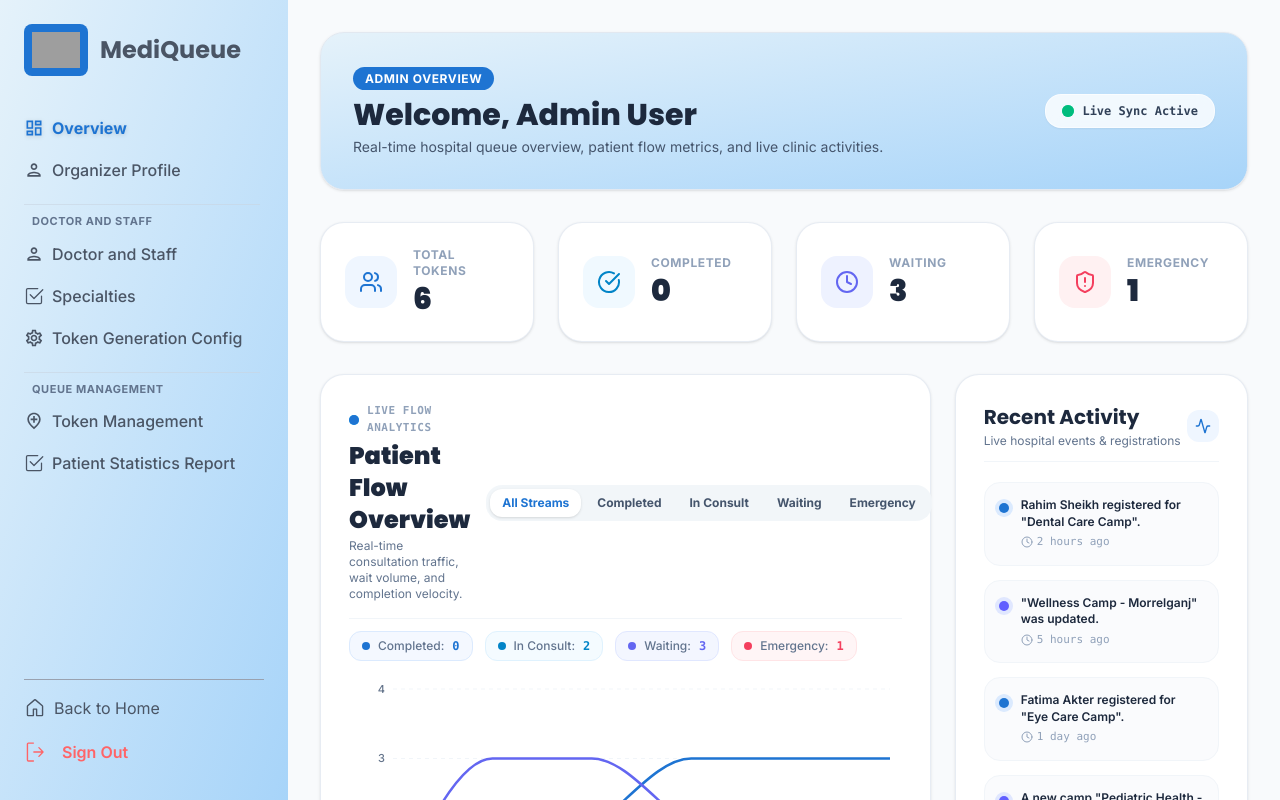
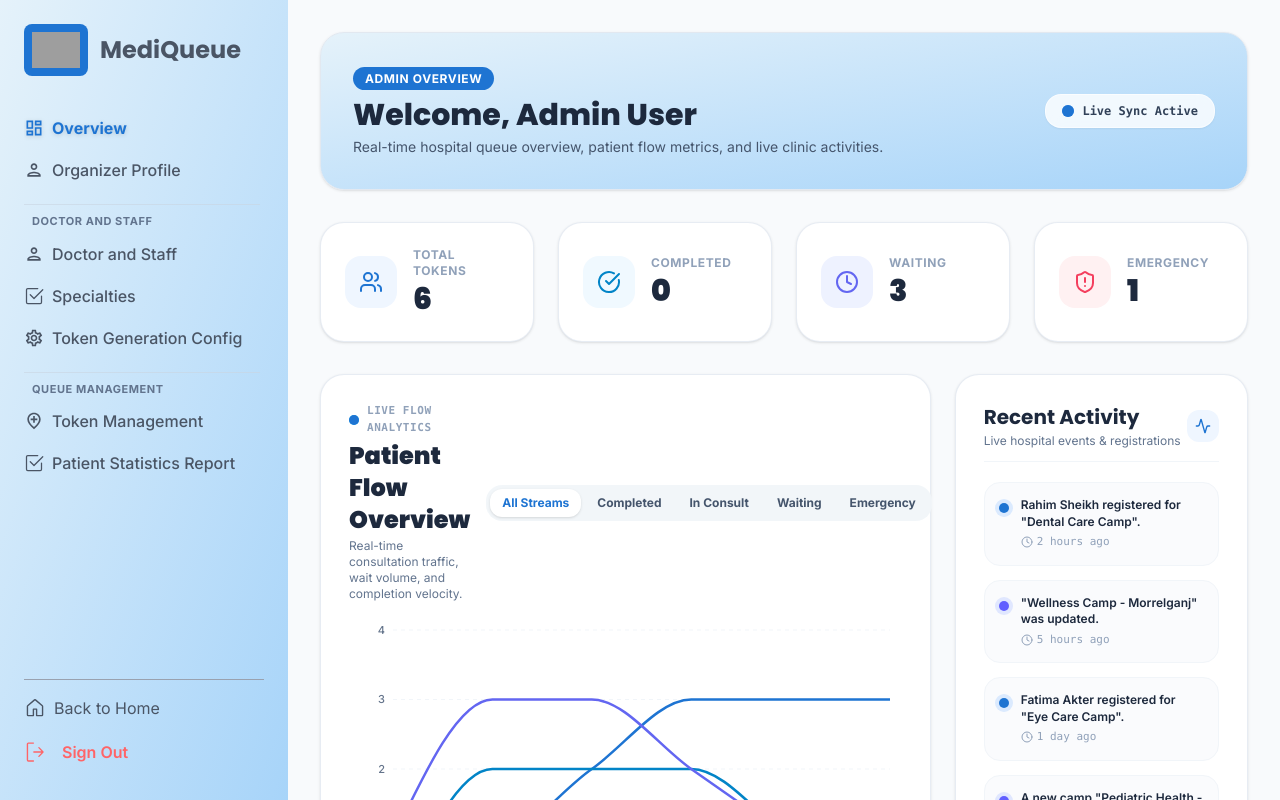
Before and after one commit to Taaanim/mediqueue, a React (Vite) app: page /admin/dashboard in a window 1280 px wide. Built offline with nearby package versions, Linux system fonts and the light colour scheme; grey boxes are pictures that could not be loaded.

Commit message:
style: change live sync indicator dot to theme blue

```diff
--- a/src/pages/Overview/Overview.jsx
+++ b/src/pages/Overview/Overview.jsx
@@ -209,8 +209,8 @@ const Overview = () => {
         </div>
         <div className="flex items-center gap-2 px-4 py-2 bg-white/80 backdrop-blur-sm rounded-2xl border border-white/60 shadow-xs">
           <span className="relative flex h-3 w-3">
-            <span className="animate-ping absolute inline-flex h-full w-full rounded-full bg-emerald-400 opacity-75"></span>
-            <span className="relative inline-flex rounded-full h-3 w-3 bg-emerald-500"></span>
+            <span className="animate-ping absolute inline-flex h-full w-full rounded-full bg-blue-400 opacity-75"></span>
+            <span className="relative inline-flex rounded-full h-3 w-3 bg-[#1e74d2]"></span>
           </span>
           <span className="text-xs font-bold text-slate-700 font-mono">Live Sync Active</span>
         </div>
@@ -294,30 +294,6 @@ const Overview = () => {
                     {tab.label}
                   </button>
                 ))}
-              </div>
-            </div>
-
-            {/* Quick Metrics Bar */}
-            <div className="flex flex-wrap items-center gap-2 sm:gap-3 mt-4 pt-3 border-t border-slate-100">
-              <div className="flex items-center gap-2 px-3 py-1.5 rounded-xl bg-blue-50/70 border border-blue-100 text-xs">
-                <span className="w-2 h-2 rounded-full bg-[#1e74d2]"></span>
-                <span className="text-slate-500 font-medium">Completed:</span>
-                <span className="font-bold font-mono text-[#1e74d2]">{completedCount}</span>
-              </div>
-              <div className="flex items-center gap-2 px-3 py-1.5 rounded-xl bg-sky-50/70 border border-sky-100 text-xs">
-                <span className="w-2 h-2 rounded-full bg-[#0284c7]"></span>
-                <span className="text-slate-500 font-medium">In Consult:</span>
-                <span className="font-bold font-mono text-[#0284c7]">{tokens.filter(t => t.status === 'In Consultation').length}</span>
-              </div>
-              <div className="flex items-center gap-2 px-3 py-1.5 rounded-xl bg-indigo-50/70 border border-indigo-100 text-xs">
-                <span className="w-2 h-2 rounded-full bg-[#6366f1]"></span>
-                <span className="text-slate-500 font-medium">Waiting:</span>
-                <span className="font-bold font-mono text-[#6366f1]">{waitingCount}</span>
-              </div>
-              <div className="flex items-center gap-2 px-3 py-1.5 rounded-xl bg-rose-50/70 border border-rose-100 text-xs">
-                <span className="w-2 h-2 rounded-full bg-[#f43f5e]"></span>
-                <span className="text-slate-500 font-medium">Emergency:</span>
-                <span className="font-bold font-mono text-[#f43f5e]">{emergencyCount}</span>
               </div>
             </div>
           </div>
@@ -408,6 +384,30 @@ const Overview = () => {
                 )}
               </AreaChart>
             </ResponsiveContainer>
+          </div>
+
+          {/* Quick Metrics Labels - Centered Below Graph */}
+          <div className="flex flex-wrap items-center justify-center gap-3 sm:gap-5 mt-6 pt-4 border-t border-slate-100">
+            <div className="flex items-center gap-2 px-3.5 py-1.5 rounded-xl bg-blue-50/80 border border-blue-100 text-xs">
+              <span className="w-2 h-2 rounded-full bg-[#1e74d2]"></span>
+              <span className="text-slate-600 font-medium">Completed:</span>
+              <span className="font-bold font-mono text-[#1e74d2] text-sm">{completedCount}</span>
+            </div>
+            <div className="flex items-center gap-2 px-3.5 py-1.5 rounded-xl bg-sky-50/80 border border-sky-100 text-xs">
+              <span className="w-2 h-2 rounded-full bg-[#0284c7]"></span>
+              <span className="text-slate-600 font-medium">In Consult:</span>
+              <span className="font-bold font-mono text-[#0284c7] text-sm">{tokens.filter(t => t.status === 'In Consultation').length}</span>
+            </div>
+            <div className="flex items-center gap-2 px-3.5 py-1.5 rounded-xl bg-indigo-50/80 border border-indigo-100 text-xs">
+              <span className="w-2 h-2 rounded-full bg-[#6366f1]"></span>
+              <span className="text-slate-600 font-medium">Waiting:</span>
+              <span className="font-bold font-mono text-[#6366f1] text-sm">{waitingCount}</span>
+            </div>
+            <div className="flex items-center gap-2 px-3.5 py-1.5 rounded-xl bg-rose-50/80 border border-rose-100 text-xs">
+              <span className="w-2 h-2 rounded-full bg-[#f43f5e]"></span>
+              <span className="text-slate-600 font-medium">Emergency:</span>
+              <span className="font-bold font-mono text-[#f43f5e] text-sm">{emergencyCount}</span>
+            </div>
           </div>
         </div>
 
```
